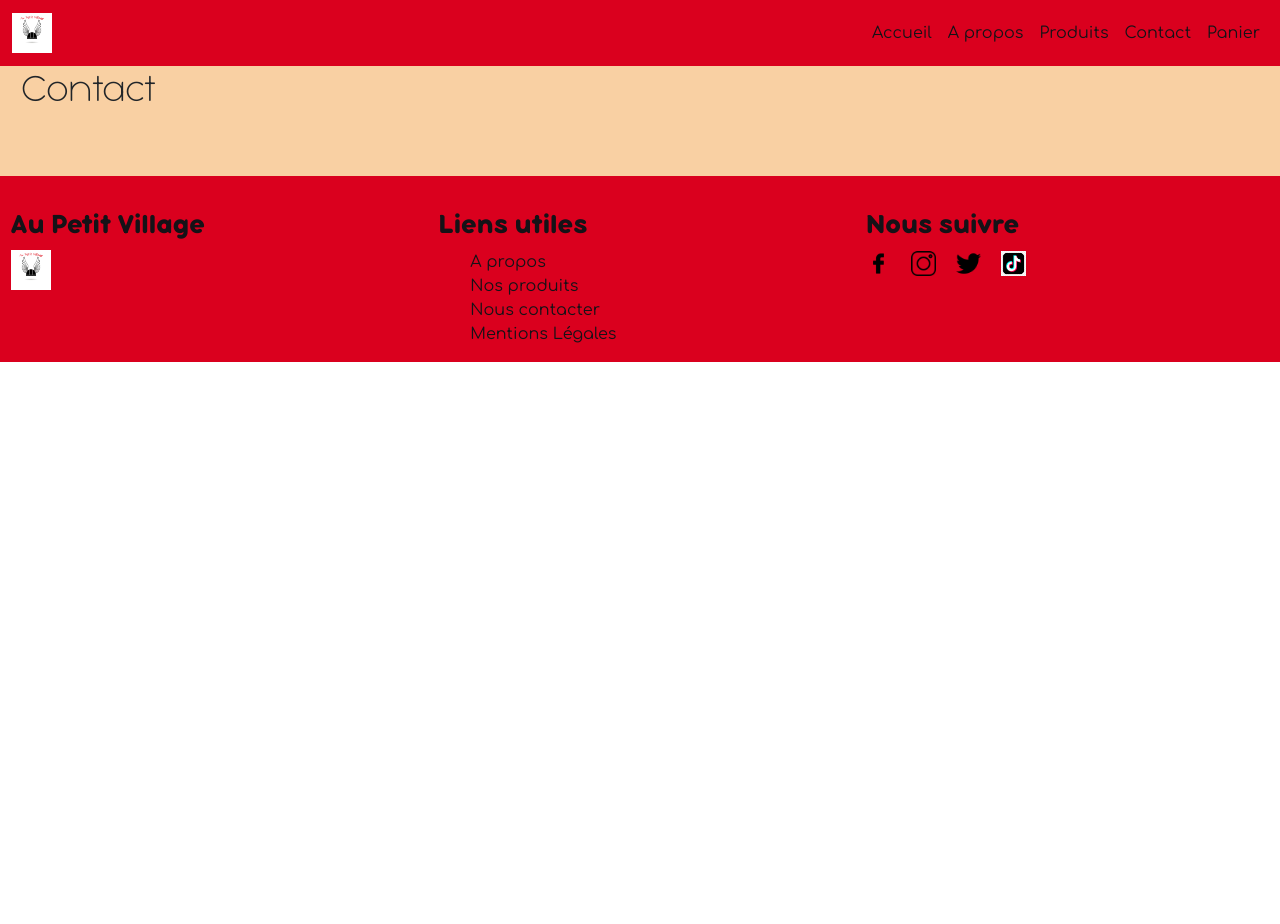
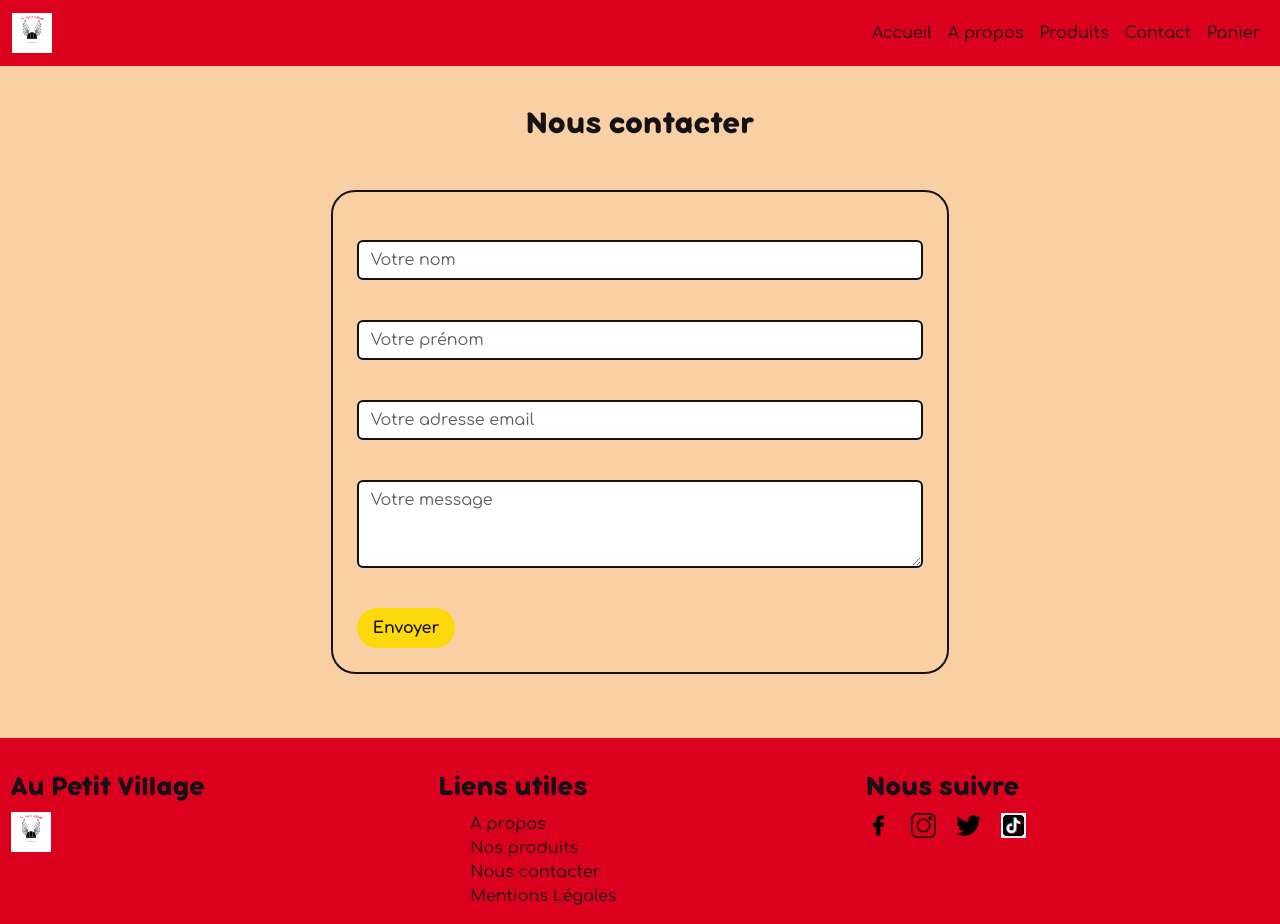
Before and after one commit to Nathi33/au-petit-village, an Angular app: page /contact in a window 1280 px wide. Before the commit the page ends 800 px from the top, so only its background shows below. Built offline with nearby package versions, Linux system fonts and the light colour scheme.

Commit message:
add contact

```diff
--- a/src/app/app.module.ts
+++ b/src/app/app.module.ts
@@ -1,6 +1,7 @@
 import { NgModule } from '@angular/core';
 import { BrowserModule } from '@angular/platform-browser';
 import { FormsModule } from '@angular/forms';
+import { ReactiveFormsModule } from '@angular/forms';
 
 import { AppRoutingModule } from './app-routing.module';
 import { AppComponent } from './app.component';
@@ -39,7 +40,7 @@ registerLocaleData(localeFr);
     FooterComponent,
     UnitCmPipe,
   ],
-  imports: [BrowserModule, AppRoutingModule, FormsModule],
+  imports: [BrowserModule, AppRoutingModule, FormsModule, ReactiveFormsModule],
   providers: [{ provide: LOCALE_ID, useValue: 'fr-FR' }],
   bootstrap: [AppComponent],
 })
--- a/src/app/contact/contact.component.css
+++ b/src/app/contact/contact.component.css
@@ -0,0 +1,45 @@
+.contact-general {
+  display: flex;
+  flex-direction: column;
+  align-items: center;
+}
+
+.contact-title {
+  font-weight: bold;
+  color: #151217;
+  padding: 2.5rem 0;
+}
+
+.contact-form {
+  border: #151217 solid 0.125rem;
+  width: 50%;
+  padding: 1.5rem;
+  background-color: #f9d0a3;
+  border-radius: 1.5rem;
+  font-family: Comfortaa, sans-serif;
+}
+
+.form-control {
+  border: #151217 solid 0.125rem;
+}
+
+.contact-btn {
+  margin-top: 1.5rem;
+  background-color: #fdd90b;
+  color: #151217;
+  border-radius: 1.5rem;
+  border: none;
+  font-weight: bold;
+  padding: 0.5rem 1rem;
+}
+
+.contact-btn:hover {
+  background-color: #151217;
+  color: #fdd90b;
+}
+
+.msg-envoi {
+  color: green;
+  font-weight: bold;
+  margin-top: 10px;
+}
--- a/src/app/contact/contact.component.html
+++ b/src/app/contact/contact.component.html
@@ -1,3 +1,68 @@
 <main class="contact-general">
-  <h1>Contact</h1>
+  <h2 class="contact-title">Nous contacter</h2>
+  <div class="contact-form">
+    <form [formGroup]="formulaire" (ngSubmit)="onSubmit()">
+      <div class="mb-3">
+        <label for="name" class="form-label"></label>
+        <input
+          type="text"
+          class="form-control"
+          id="name"
+          formControlName="name"
+          placeholder="Votre nom"
+        />
+        <!-- Message d'erreur si le champ est vide -->
+        <div *ngIf="submitted && f['name'].errors" class="text-danger">
+          Le champ nom est requis.
+        </div>
+      </div>
+      <div class="mb-3">
+        <label for="surname" class="form-label"></label>
+        <input
+          type="text"
+          class="form-control"
+          id="surname"
+          formControlName="surname"
+          placeholder="Votre prénom"
+        />
+        <div *ngIf="submitted && f['surname'].errors" class="text-danger">
+          Le champs prénom est requis.
+        </div>
+      </div>
+      <div class="mb-3">
+        <label for="email" class="form-label"></label>
+        <input
+          type="email"
+          class="form-control"
+          id="email"
+          formControlName="email"
+          placeholder="Votre adresse email"
+        />
+        <div *ngIf="submitted && f['email'].errors" class="text-danger">
+          Le champ email est requis.
+          <div *ngIf="f['email'].errors?.['email']">
+            Veuillez entrer une adresse email valide.
+          </div>
+        </div>
+      </div>
+      <div class="mb-3">
+        <label for="message" class="form-label"></label>
+        <textarea
+          class="form-control"
+          id="message"
+          formControlName="message"
+          rows="3"
+          placeholder="Votre message"
+        ></textarea>
+        <div *ngIf="submitted && f['message'].errors" class="text-danger">
+          Le champ message est requis.
+        </div>
+      </div>
+      <button type="submit" class="contact-btn">Envoyer</button>
+    </form>
+    <!-- Message de confirmation d'envoi -->
+    <div class="msg-envoi" *ngIf="messageEnvoye">
+      Votre message a été envoyé avec succès !
+    </div>
+  </div>
 </main>
--- a/src/app/contact/contact.component.ts
+++ b/src/app/contact/contact.component.ts
@@ -1,10 +1,47 @@
 import { Component } from '@angular/core';
+import { FormBuilder, FormGroup, Validators } from '@angular/forms';
 
 @Component({
   selector: 'app-contact',
   templateUrl: './contact.component.html',
-  styleUrl: './contact.component.css'
+  styleUrl: './contact.component.css',
 })
 export class ContactComponent {
+  formulaire: FormGroup;
+  messageEnvoye: boolean = false;
+  // Permet de suivre l'état de soumission du formulaire
+  submitted: boolean = false;
 
+  constructor(private fb: FormBuilder) {
+    // Création du formulaire
+    this.formulaire = this.fb.group({
+      name: ['', Validators.required],
+      surname: ['', Validators.required],
+      email: ['', [Validators.required, Validators.email]],
+      message: ['', Validators.required],
+    });
+  }
+
+  // Méthode appelée lors de la soumission du formulaire
+  onSubmit() {
+    //Marque le formulaire comme soumis
+    this.submitted = true;
+
+    if (this.formulaire.valid) {
+      // Affichage du message de confirmation
+      this.messageEnvoye = true;
+
+      // Réinitialisation du formulaire
+      setTimeout(() => {
+        this.formulaire.reset();
+        this.submitted = false;
+        this.messageEnvoye = false;
+      }, 3000);
+    }
+  }
+
+  // Méthode pour faciliter l'affichage des erreurs
+  get f() {
+    return this.formulaire.controls;
+  }
 }
--- a/src/app/product/product.component.css
+++ b/src/app/product/product.component.css
@@ -36,7 +36,6 @@
 
 .btn {
   background-color: #fdd90b;
-  /* color: #151217; */
   margin: 2rem 1rem;
   font-weight: bold;
   border-radius: 1.5rem;
```
